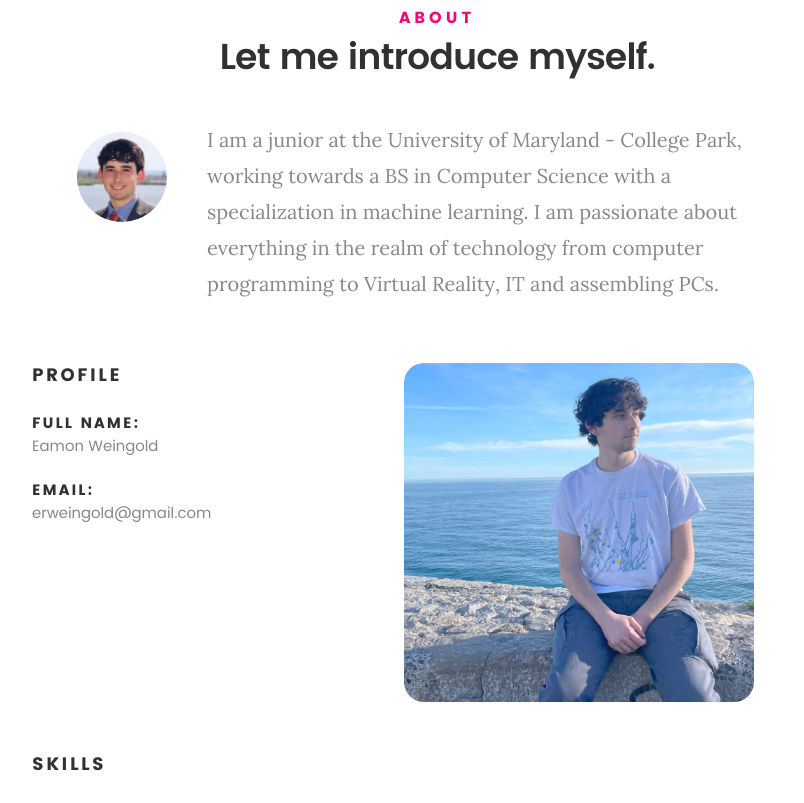
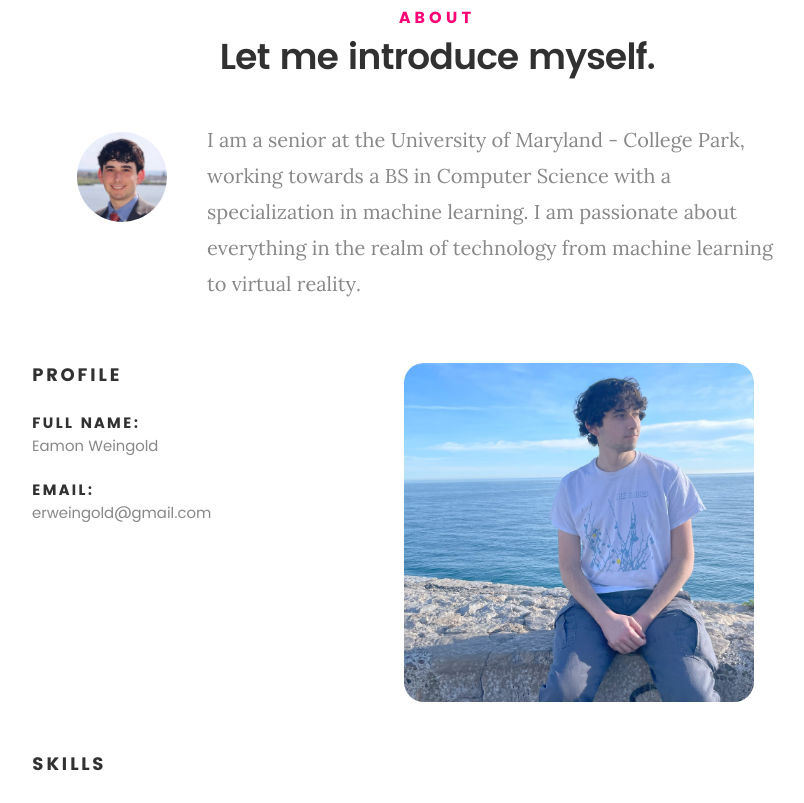
Before and after one commit to eamonrw/eamonrw.github.io, a website: page index.html in a window 1280 px wide. Shown: the part 917-1720 px from the top of the page, without its empty margins (203-1007 px from the left). Drawn offline with nearby package versions, Linux system fonts and the light colour scheme; files whose address does not match are found by name.

Commit message:
Updated description

```diff
--- a/index.html
+++ b/index.html
@@ -113,9 +113,9 @@
 
 					<img src="images/professional-portrait.jpg" alt="Profile Picture">
 
-					<p class="lead">I am a junior at the University of Maryland - College Park, working towards a BS in
+					<p class="lead">I am a senior at the University of Maryland - College Park, working towards a BS in
 						Computer Science with a specialization in machine learning. I am passionate about everything in
-						the realm of technology from computer programming to Virtual Reality, IT and assembling PCs.
+						the realm of technology from machine learning to virtual reality.
 					</p>
 				</div>
 
```
